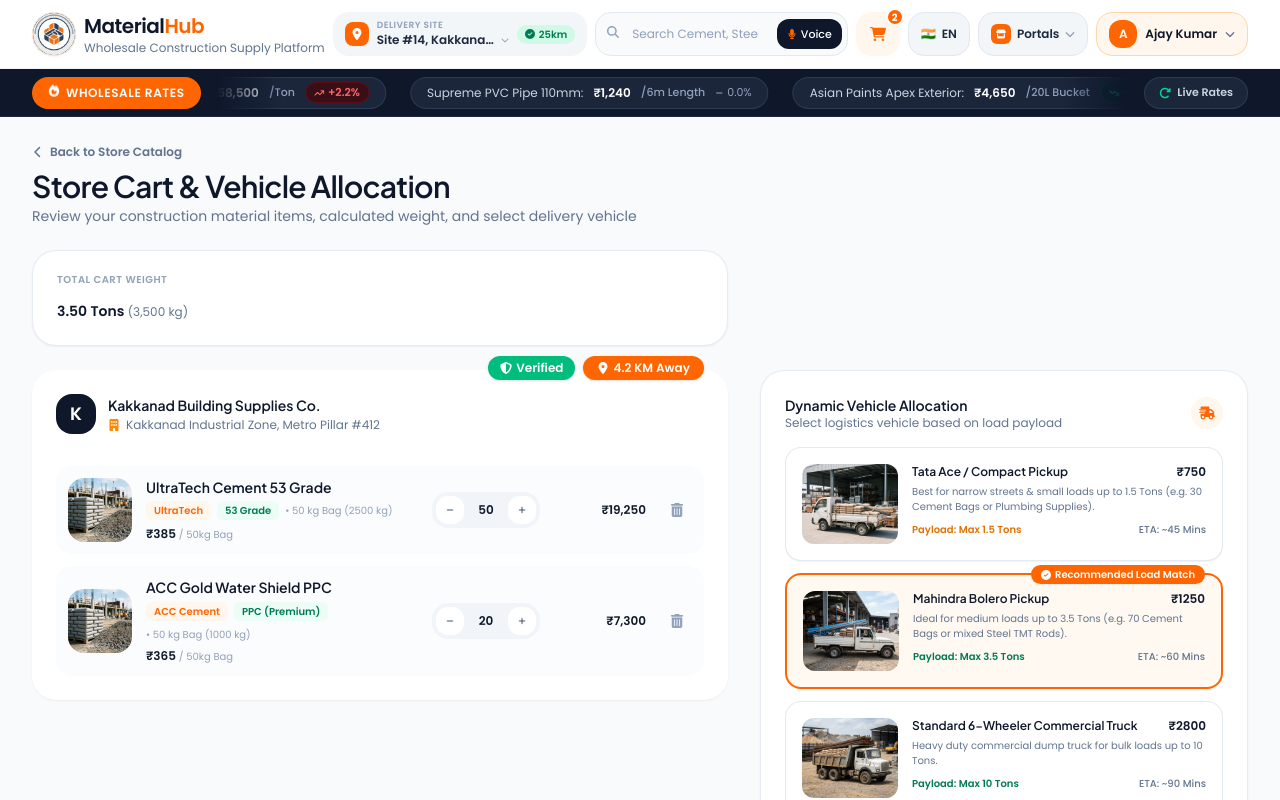
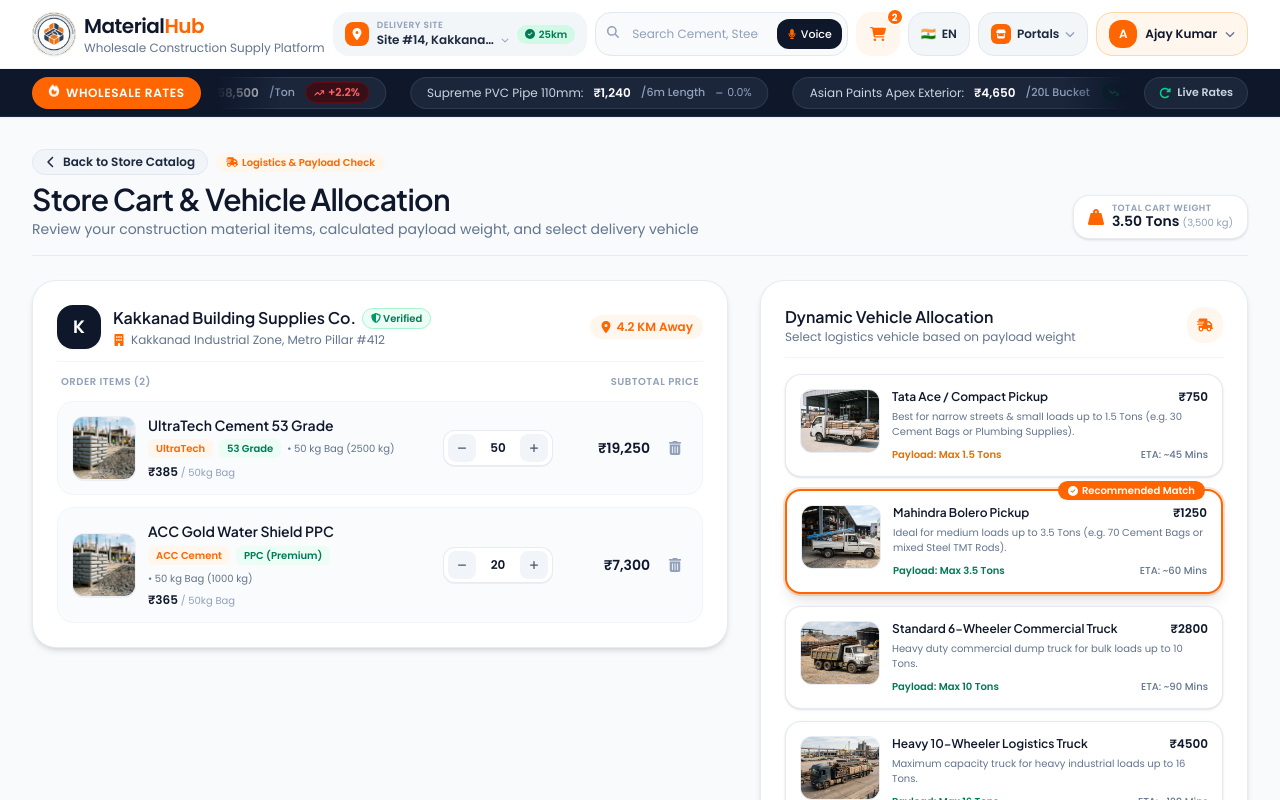
Before and after one commit to ajaycodesx/meterialhub-portal, a Next.js app in the folder buyer-panel/: page /cart in a window 1280 px wide. Shown: the top 800 px of the page. Built offline with nearby package versions, Linux system fonts and the light colour scheme.

Commit message:
Refactor Store Cart & Vehicle Allocation page to match Home and Catalog page section Y-spacing and card elevation

```diff
--- a/buyer-panel/components/buyer/CartVehicleSelection.tsx
+++ b/buyer-panel/components/buyer/CartVehicleSelection.tsx
@@ -114,69 +114,79 @@ export const CartVehicleSelection: React.FC<CartVehicleSelectionProps> = ({
   const isOverload = totalWeightTons > activeVehicle.capacityTons;
 
   return (
-    <div className="flex-1 bg-[#F8FAFC] py-2 sm:py-6">
-      <div className="max-w-7xl mx-auto px-3 sm:px-6 lg:px-8 space-y-3 sm:space-y-6">
+    <div className="flex-1 bg-transparent">
+      <section className="py-4 sm:py-8">
+        <div className="max-w-7xl mx-auto px-3 sm:px-6 lg:px-8 space-y-4 sm:space-y-6">
 
+          {/* Top Page Header (Matching Home & Catalog Spacing) */}
+          <div className="flex flex-col md:flex-row md:items-end justify-between gap-3 border-b border-slate-200/80 pb-3.5 sm:pb-4">
             <div>
+              <div className="flex items-center gap-2 mb-1.5">
                 <button
                   onClick={onBackToCatalog}
-            className="inline-flex items-center gap-1.5 text-xs font-semibold text-slate-500 hover:text-slate-900 transition-colors mb-2 cursor-pointer"
+                  className="inline-flex items-center gap-1.5 px-3 py-1 rounded-2xl bg-slate-100/90 hover:bg-slate-200/80 border border-slate-200 text-xs font-semibold text-slate-800 transition-all cursor-pointer"
                 >
                   <FaChevronLeft className="h-3 w-3" />
                   <span>Back to Store Catalog</span>
                 </button>
-          <h1 className="text-xl sm:text-3xl font-semibold text-slate-900 tracking-tight">
+                <span className="inline-flex items-center gap-1 px-2.5 py-0.5 rounded-full bg-orange-50 text-[#FF6500] text-[10px] font-semibold">
+                  <FaTruckFast className="h-3 w-3" />
+                  Logistics &amp; Payload Check
+                </span>
+              </div>
+              <h1 className="text-lg sm:text-3xl font-semibold text-slate-900 tracking-tight">
                 Store Cart &amp; Vehicle Allocation
               </h1>
-          <p className="text-xs sm:text-sm text-slate-500 mt-0.5 font-normal">
-            Review your construction material items, calculated weight, and select delivery vehicle
+              <p className="text-xs sm:text-sm text-slate-500 font-normal mt-0.5">
+                Review your construction material items, calculated payload weight, and select delivery vehicle
               </p>
             </div>
 
-        <div className="grid grid-cols-1 lg:grid-cols-12 gap-5 sm:gap-8 items-start">
-
-          <div className="lg:col-span-7 space-y-5 sm:space-y-6">
-
-            <div className="bg-white p-4 sm:p-6 rounded-2xl sm:rounded-3xl border border-slate-200/80 shadow-xs space-y-4 relative">
-              <div className="text-[10px] text-slate-400 font-semibold uppercase tracking-wider leading-none">Total Cart Weight</div>
-              <div className="text-sm font-semibold text-slate-900">
-                {totalWeightTons.toFixed(2)} Tons <span className="text-xs text-slate-500 font-normal">({totalWeightKg.toLocaleString()} kg)</span>
+            <div className="flex items-center gap-2 bg-white px-3.5 py-2 rounded-2xl border border-slate-200/80 shadow-sm shrink-0">
+              <FaWeightHanging className="h-4 w-4 text-[#FF6500]" />
+              <div>
+                <div className="text-[9px] text-slate-400 font-semibold uppercase tracking-wider leading-none">Total Cart Weight</div>
+                <div className="text-xs sm:text-sm font-semibold text-slate-900 leading-tight">
+                  {totalWeightTons.toFixed(2)} Tons <span className="text-[10px] text-slate-400 font-normal">({totalWeightKg.toLocaleString()} kg)</span>
                 </div>
               </div>
             </div>
           </div>
 
-        <div className="grid grid-cols-1 lg:grid-cols-12 gap-8 items-start">
+          {/* Master-Detail Split Grid Layout */}
+          <div className="grid grid-cols-1 lg:grid-cols-12 gap-5 lg:gap-8 items-start">
 
-          <div className="lg:col-span-7 space-y-6">
+            {/* LEFT SIDE: Cart Items & Merchant Store Card */}
+            <div className="lg:col-span-7 space-y-4 sm:space-y-6">
 
-            <div className="bg-white p-5 sm:p-6 rounded-3xl shadow-xs space-y-4 relative">
-              <div className="absolute -top-3.5 right-6 flex items-center gap-2 z-10">
+              {/* Merchant Supplier Header Card */}
+              <div className="bg-white p-4 sm:p-6 rounded-2xl sm:rounded-3xl border border-slate-200/80 shadow-md space-y-3 relative overflow-hidden">
+                <div className="flex items-center justify-between gap-2 border-b border-slate-100 pb-3">
+                  <div className="flex items-center gap-3">
+                    <div className="h-11 w-11 rounded-2xl bg-slate-900 text-white font-semibold flex items-center justify-center text-lg shrink-0 shadow-xs">
+                      {merchant.name.charAt(0)}
+                    </div>
+                    <div>
+                      <div className="flex items-center gap-1.5">
+                        <h3 className="font-semibold text-sm sm:text-base text-slate-900">{merchant.name}</h3>
                         {merchant.verified && (
-                  <span className="inline-flex items-center gap-1 px-3 py-1 rounded-full bg-emerald-500 text-white text-xs font-semibold shadow-sm">
-                    <FaShieldHalved className="h-3 w-3 text-white" />
+                          <span className="inline-flex items-center gap-0.5 px-2 py-0.5 rounded-full bg-emerald-50 text-emerald-700 text-[10px] font-semibold border border-emerald-200">
+                            <FaShieldHalved className="h-2.5 w-2.5 text-emerald-600" />
                             Verified
                           </span>
                         )}
-                <span className="inline-flex items-center gap-1 px-3.5 py-1 rounded-full bg-[#FF6500] text-white text-xs font-semibold shadow-sm">
-                  <FaLocationDot className="h-3 w-3 text-white" />
-                  {merchant.distanceKm} KM Away
-                </span>
                       </div>
-
-              <div className="flex items-center justify-between pb-2">
-                <div className="flex items-center gap-3">
-                  <div className="h-10 w-10 rounded-2xl bg-slate-900 text-white font-semibold flex items-center justify-center text-lg shrink-0">
-                    {merchant.name.charAt(0)}
-                  </div>
-                  <div>
-                    <h3 className="font-semibold text-sm text-slate-900">{merchant.name}</h3>
                       <p className="text-xs text-slate-500 font-normal flex items-center gap-1.5 mt-0.5">
-                      <FaBuilding className="h-3 w-3 text-orange-400 shrink-0" />
+                        <FaBuilding className="h-3 w-3 text-orange-500 shrink-0" />
                         <span>{merchant.address}</span>
                       </p>
                     </div>
                   </div>
+
+                  <span className="inline-flex items-center gap-1 px-2.5 py-1 rounded-xl bg-orange-50 text-[#FF6500] text-xs font-semibold shrink-0">
+                    <FaLocationDot className="h-3 w-3" />
+                    {merchant.distanceKm} KM Away
+                  </span>
                 </div>
 
                 {cartItems.length === 0 ? (
@@ -187,15 +197,20 @@ export const CartVehicleSelection: React.FC<CartVehicleSelectionProps> = ({
                     </Button>
                   </div>
                 ) : (
-                <div className="space-y-3 pt-2">
+                  <div className="space-y-3">
+                    <div className="flex items-center justify-between text-[10px] font-semibold text-slate-400 uppercase tracking-wider px-1">
+                      <span>Order Items ({cartItems.length})</span>
+                      <span>Subtotal Price</span>
+                    </div>
+
                     {cartItems.map(({ product, quantity }) => {
                       const itemTotalKg = product.weightKg * quantity;
                       const itemTotalPrice = product.price * quantity;
 
                       return (
-                      <div key={product.id} className="p-3 rounded-2xl bg-slate-50/60 flex flex-col sm:flex-row sm:items-center justify-between gap-4">
-                        <div className="flex items-center gap-3.5">
-                          <div className="h-16 w-16 rounded-2xl bg-slate-100 overflow-hidden shrink-0">
+                        <div key={product.id} className="p-3.5 rounded-2xl bg-slate-50/80 border border-slate-100 flex flex-col sm:flex-row sm:items-center justify-between gap-3.5">
+                          <div className="flex items-center gap-3">
+                            <div className="h-16 w-16 rounded-xl bg-white overflow-hidden shrink-0 border border-slate-200/60 shadow-2xs">
                               <img
                                 src={product.image}
                                 alt={product.title}
@@ -221,8 +236,8 @@ export const CartVehicleSelection: React.FC<CartVehicleSelectionProps> = ({
                                     {product.gauge}
                                   </span>
                                 )}
-                              <span className="text-slate-400 font-normal">
-                                • {product.weightSpec} ({itemTotalKg} kg)
+                                <span className="text-slate-500 font-normal">
+                                  &bull; {product.weightSpec} ({itemTotalKg} kg)
                                 </span>
                               </div>
                               <div className="text-xs font-semibold text-slate-900 pt-0.5">
@@ -231,35 +246,35 @@ export const CartVehicleSelection: React.FC<CartVehicleSelectionProps> = ({
                             </div>
                           </div>
 
-                        <div className="flex items-center justify-between sm:justify-end gap-4">
-                          <div className="flex items-center gap-1.5 bg-slate-100 rounded-2xl p-1 h-9">
+                          <div className="flex items-center justify-between sm:justify-end gap-3 pt-2 sm:pt-0 border-t sm:border-t-0 border-slate-200/60">
+                            <div className="flex items-center gap-1.5 bg-white rounded-xl p-1 h-9 border border-slate-200/80 shadow-2xs">
                               <button
                                 onClick={() => {
                                   if (quantity <= product.moq) onRemoveItem(product.id);
                                   else onUpdateQuantity(product.id, quantity - 1);
                                 }}
-                              className="h-7 w-7 rounded-xl bg-white hover:bg-slate-200 text-slate-600 flex items-center justify-center transition-colors cursor-pointer"
+                                className="h-7 w-7 rounded-lg bg-slate-100 hover:bg-slate-200 text-slate-600 flex items-center justify-center transition-colors cursor-pointer"
                               >
-                              <FaMinus className="h-2 w-2" />
+                                <FaMinus className="h-2.5 w-2.5" />
                               </button>
                               <span className="w-8 text-center font-semibold text-xs text-slate-900">
                                 {quantity}
                               </span>
                               <button
                                 onClick={() => onUpdateQuantity(product.id, quantity + 1)}
-                              className="h-7 w-7 rounded-xl bg-white hover:bg-slate-200 text-slate-600 flex items-center justify-center transition-colors cursor-pointer"
+                                className="h-7 w-7 rounded-lg bg-slate-100 hover:bg-slate-200 text-slate-600 flex items-center justify-center transition-colors cursor-pointer"
                               >
-                              <FaPlus className="h-2 w-2" />
+                                <FaPlus className="h-2.5 w-2.5" />
                               </button>
                             </div>
 
-                          <div className="text-right min-w-[90px]">
-                            <div className="text-xs font-semibold text-slate-900">₹{itemTotalPrice.toLocaleString()}</div>
+                            <div className="text-right min-w-[85px]">
+                              <div className="text-xs sm:text-sm font-semibold text-slate-900">₹{itemTotalPrice.toLocaleString()}</div>
                             </div>
 
                             <button
                               onClick={() => onRemoveItem(product.id)}
-                            className="p-2 text-slate-400 hover:text-red-600 transition-colors cursor-pointer"
+                              className="p-1.5 text-slate-400 hover:text-red-600 transition-colors cursor-pointer rounded-lg hover:bg-red-50"
                               title="Remove item"
                             >
                               <FaTrashCan className="h-3.5 w-3.5" />
@@ -274,24 +289,25 @@ export const CartVehicleSelection: React.FC<CartVehicleSelectionProps> = ({
 
             </div>
 
-          <div className="lg:col-span-5 space-y-6">
+            {/* RIGHT SIDE: Dynamic Vehicle Allocation Panel */}
+            <div className="lg:col-span-5 space-y-4 sm:space-y-6">
 
-            <div className="bg-white p-4 sm:p-6 rounded-2xl sm:rounded-3xl border border-slate-200/80 shadow-xs space-y-4">
-              <div className="flex items-center justify-between">
+              <div className="bg-white p-4 sm:p-6 rounded-2xl sm:rounded-3xl border border-slate-200/80 shadow-md space-y-4">
+                <div className="flex items-center justify-between border-b border-slate-100 pb-3">
                   <div>
-                  <h3 className="font-semibold text-sm text-slate-900">Dynamic Vehicle Allocation</h3>
-                  <p className="text-xs text-slate-500 font-normal">Select logistics vehicle based on load payload</p>
+                    <h3 className="font-semibold text-sm sm:text-base text-slate-900">Dynamic Vehicle Allocation</h3>
+                    <p className="text-xs text-slate-500 font-normal">Select logistics vehicle based on payload weight</p>
                   </div>
-                <div className="h-8 w-8 rounded-2xl bg-orange-50 text-[#FF6500] flex items-center justify-center shrink-0">
+                  <div className="h-9 w-9 rounded-2xl bg-orange-50 text-[#FF6500] flex items-center justify-center shrink-0">
                     <FaTruckFast className="h-4 w-4" />
                   </div>
                 </div>
 
                 {isOverload && (
-                <div className="p-3.5 rounded-2xl bg-amber-50 text-amber-800 text-xs font-medium flex items-start gap-2.5">
+                  <div className="p-3.5 rounded-2xl bg-amber-50 border border-amber-200 text-amber-800 text-xs font-medium flex items-start gap-2.5">
                     <FaTriangleExclamation className="h-4 w-4 text-amber-600 shrink-0 mt-0.5" />
                     <div>
-                    <span className="font-semibold">Payload Exceeds Selected Vehicle Limit!</span>
+                      <span className="font-semibold">Payload Exceeds Vehicle Capacity!</span>
                       <p className="text-[11px] font-normal text-amber-700 mt-0.5">
                         Your total cart weight ({totalWeightTons.toFixed(2)} Tons) exceeds {activeVehicle.name}'s limit of {activeVehicle.capacityTons} Tons. Switch to a higher capacity vehicle.
                       </p>
@@ -309,21 +325,21 @@ export const CartVehicleSelection: React.FC<CartVehicleSelectionProps> = ({
                       <div
                         key={vehicle.id}
                         onClick={() => setSelectedVehicleId(vehicle.id)}
-                      className={`relative rounded-2xl p-3.5 sm:p-4 transition-all cursor-pointer ${
+                        className={`relative rounded-2xl p-3.5 transition-all cursor-pointer ${
                           isSelected
-                          ? 'bg-orange-50/80 border-2 border-[#FF6500] shadow-xs'
-                          : 'bg-white hover:bg-slate-50 border border-slate-200/90 shadow-2xs'
+                            ? 'bg-white border-2 border-[#FF6500] shadow-lg ring-2 ring-[#FF6500]/20'
+                            : 'bg-white hover:bg-slate-50 border border-slate-200/90 shadow-sm hover:shadow-md'
                         }`}
                       >
                         {isRecommended && (
                           <span className="absolute -top-2.5 right-4 px-2.5 py-0.5 rounded-full bg-[#FF6500] text-white text-[10px] font-semibold shadow-xs flex items-center gap-1">
                             <FaCircleCheck className="h-2.5 w-2.5" />
-                          Recommended Load Match
+                            Recommended Match
                           </span>
                         )}
 
-                      <div className="flex items-start gap-3.5">
-                        <div className="h-20 w-24 rounded-xl bg-slate-100 overflow-hidden shrink-0 relative">
+                        <div className="flex items-start gap-3">
+                          <div className="h-16 w-20 rounded-xl bg-slate-100 overflow-hidden shrink-0 border border-slate-200/60">
                             <img
                               src={vehicle.image}
                               alt={vehicle.name}
@@ -337,7 +353,7 @@ export const CartVehicleSelection: React.FC<CartVehicleSelectionProps> = ({
                               <span className="text-xs font-semibold text-slate-900">₹{vehicle.freightFee}</span>
                             </div>
 
-                          <p className="text-[10px] text-slate-500 font-normal">{vehicle.description}</p>
+                            <p className="text-[10px] text-slate-500 font-normal line-clamp-2">{vehicle.description}</p>
 
                             <div className="flex items-center justify-between pt-1 text-[10px]">
                               <span className={`font-semibold ${fitsLoad ? 'text-emerald-700' : 'text-amber-600'}`}>
@@ -352,7 +368,8 @@ export const CartVehicleSelection: React.FC<CartVehicleSelectionProps> = ({
                   })}
                 </div>
 
-              <div className="pt-2 space-y-3">
+                {/* Price Breakdown Summary & Checkout Button */}
+                <div className="pt-3 space-y-3 border-t border-slate-100">
                   <div className="flex justify-between text-xs text-slate-600">
                     <span>Materials Subtotal</span>
                     <span className="font-semibold text-slate-900">₹{subtotalPrice.toLocaleString()}</span>
@@ -361,18 +378,18 @@ export const CartVehicleSelection: React.FC<CartVehicleSelectionProps> = ({
                     <span>Allocated Freight Charge ({activeVehicle.name})</span>
                     <span className="font-semibold text-slate-900">₹{activeVehicle.freightFee.toLocaleString()}</span>
                   </div>
-                <div className="flex justify-between text-sm font-semibold text-slate-900 pt-2">
+                  <div className="flex justify-between text-sm font-semibold text-slate-900 pt-2 border-t border-slate-100">
                     <span>Total Estimated Cost</span>
-                  <span className="text-[#FF6500]">₹{(subtotalPrice + activeVehicle.freightFee).toLocaleString()}</span>
+                    <span className="text-[#FF6500] text-base">₹{(subtotalPrice + activeVehicle.freightFee).toLocaleString()}</span>
                   </div>
 
                   <Button
                     variant="primary"
-                  size="lg"
+                    size="md"
                     disabled={cartItems.length === 0 || isOverload}
                     onClick={() => onProceedToCheckout(activeVehicle, cartItems)}
                     icon={<FaArrowRight className="h-3.5 w-3.5" />}
-                  className="w-full mt-2"
+                    className="w-full mt-3 py-3"
                   >
                     Proceed to Checkout &amp; Address
                   </Button>
@@ -385,6 +402,7 @@ export const CartVehicleSelection: React.FC<CartVehicleSelectionProps> = ({
           </div>
 
         </div>
+      </section>
     </div>
   );
 };
```
Lines whose indentation alone changed are shown as unchanged.
